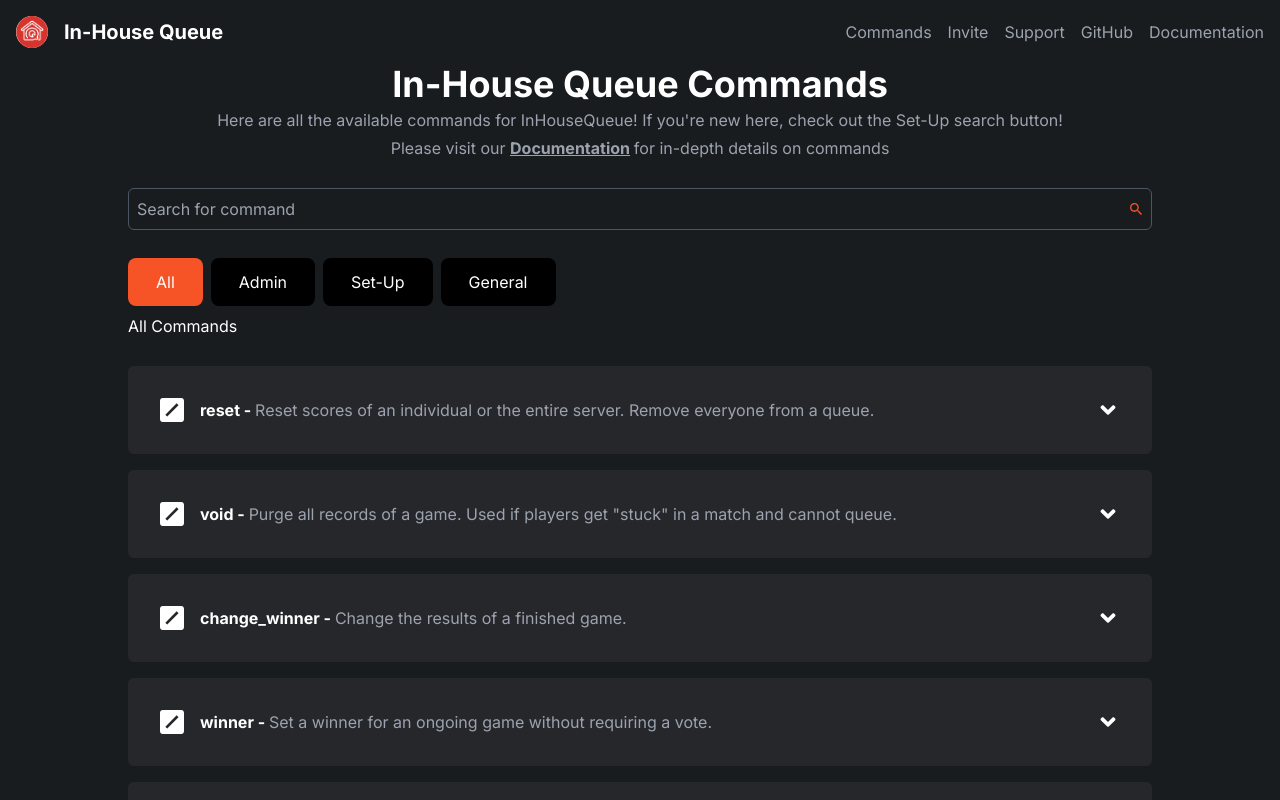
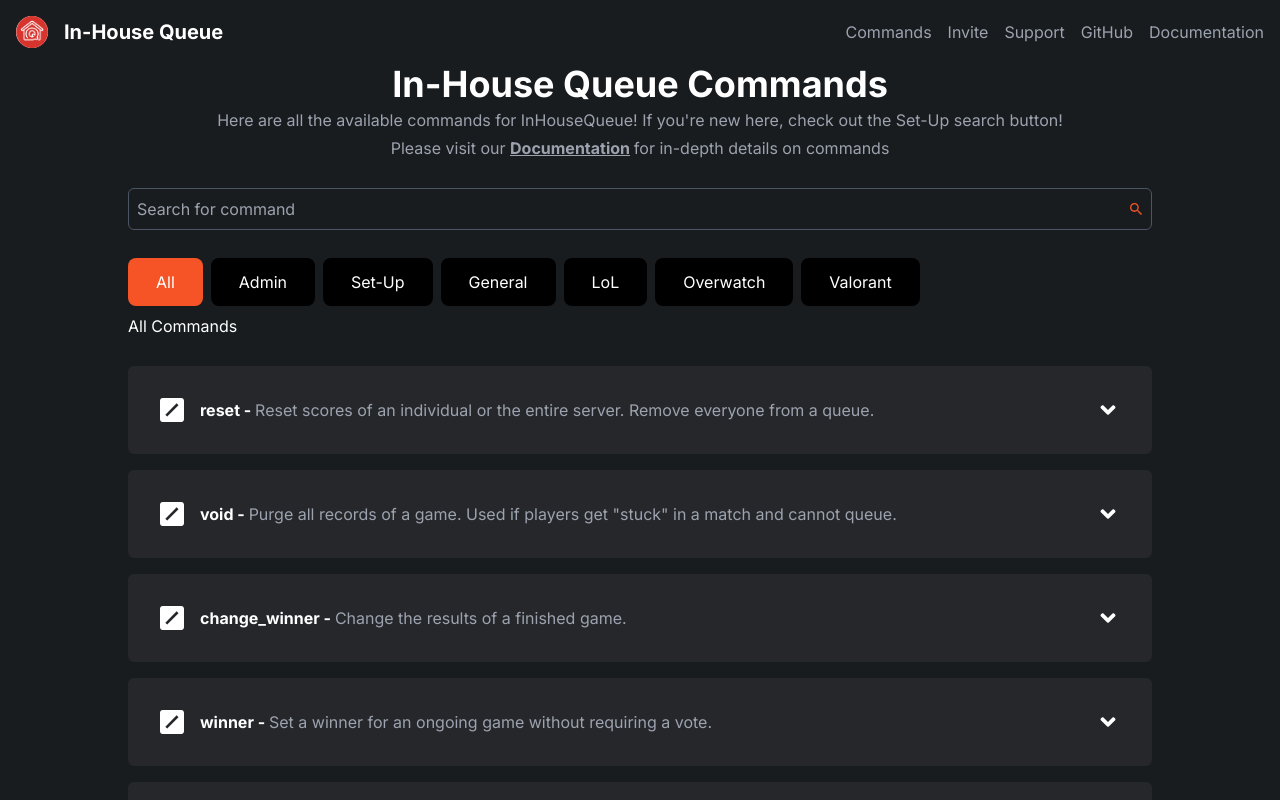
Before and after one commit to ItzDerock/InHouseQueue-site, a Next.js app: page /commands in a window 1280 px wide. Shown: the top 800 px of the page. Built offline with nearby package versions, Linux system fonts and the light colour scheme.

Commit message:
feat: new commands

```diff
--- a/src/app/commands/page.tsx
+++ b/src/app/commands/page.tsx
@@ -16,6 +16,9 @@ const categoryDescriptions = {
   "Admin": "You must have Administrator permissions to run these commands",
   "Set-Up": "Set up your server to use InHouseQueue Bot!",
   "General": "General commands that all members can use.",
+  "LoL": "League of Legends commands",
+  "Overwatch": "Overwatch commands",
+  "Valorant": "Valorant commands",
 } satisfies {
   [key in Categories]: string;
 }
```
